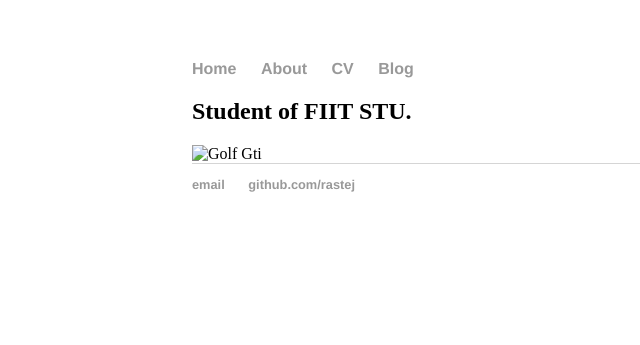
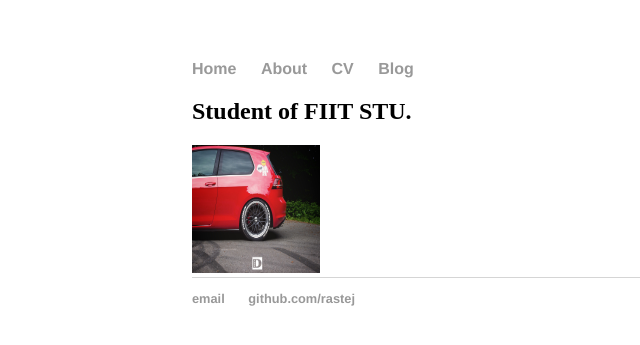
Before and after one commit to rastej/rastej.github.io, a Jekyll site: the page built from about/index.html, in a window 1280 px wide. Shown: the top 345 px of the page, without its empty margins (0-640 px from the left). Built offline with Jekyll 4.4.1, drawn with Linux system fonts in a browser that asks for light colours.

Commit message:
Update second.html

```diff
--- a/_layouts/second.html
+++ b/_layouts/second.html
@@ -18,7 +18,7 @@
 
 			{{ content }}
 
-			<img src="images/golfgti.jpg" alt="Golf Gti" width="128" height="128">
+			<img src="https://rastej.github.io/images/golfgti.jpg" alt="Golf Gti" width="128" height="128">
 
 			</div><!-- /.container -->
 			<footer>
```
